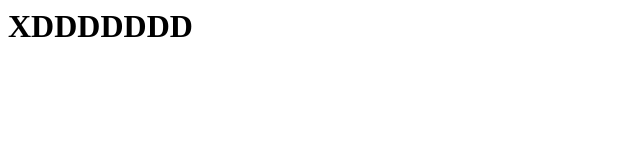
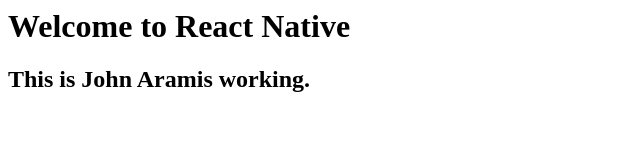
Before and after one commit to misao1979/react-native-training, a plain HTML site: page index.html in a window 1280 px wide. Shown: the whole page, without its empty margins (0-640 px from the left). Drawn offline with Linux system fonts and the light colour scheme.

Commit message:
Update index.html

```diff
--- a/index.html
+++ b/index.html
@@ -2,6 +2,7 @@
   <head>
   </head>
   <body>
-    <h1>XDDDDDDD</h1>
+    <h1>Welcome to React Native</h1>
+    <h2>This is John Aramis working.</h2>
   </body>
 </html>
```
